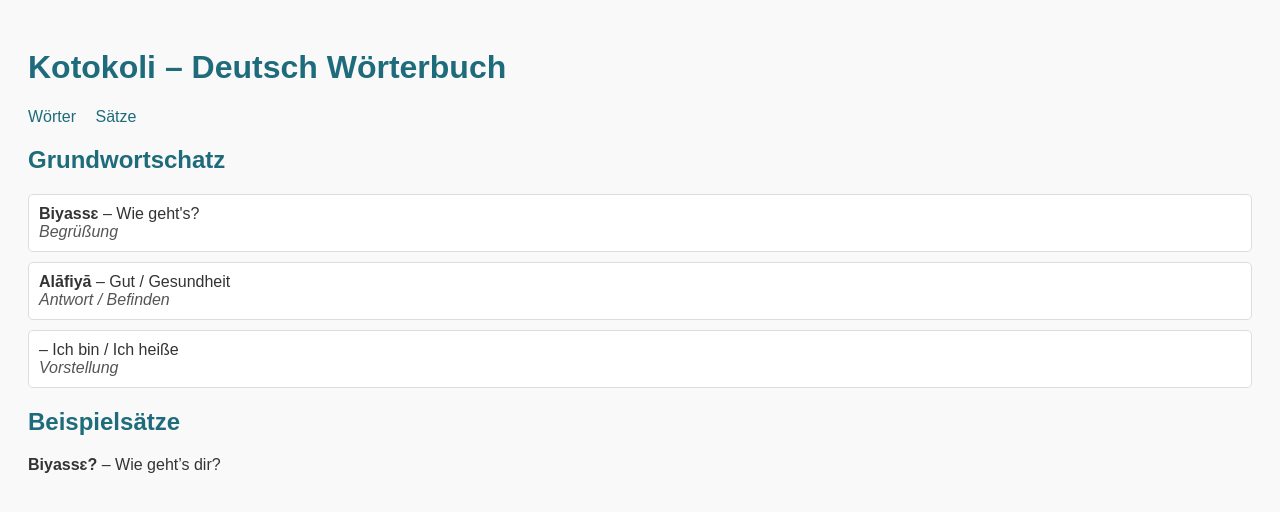
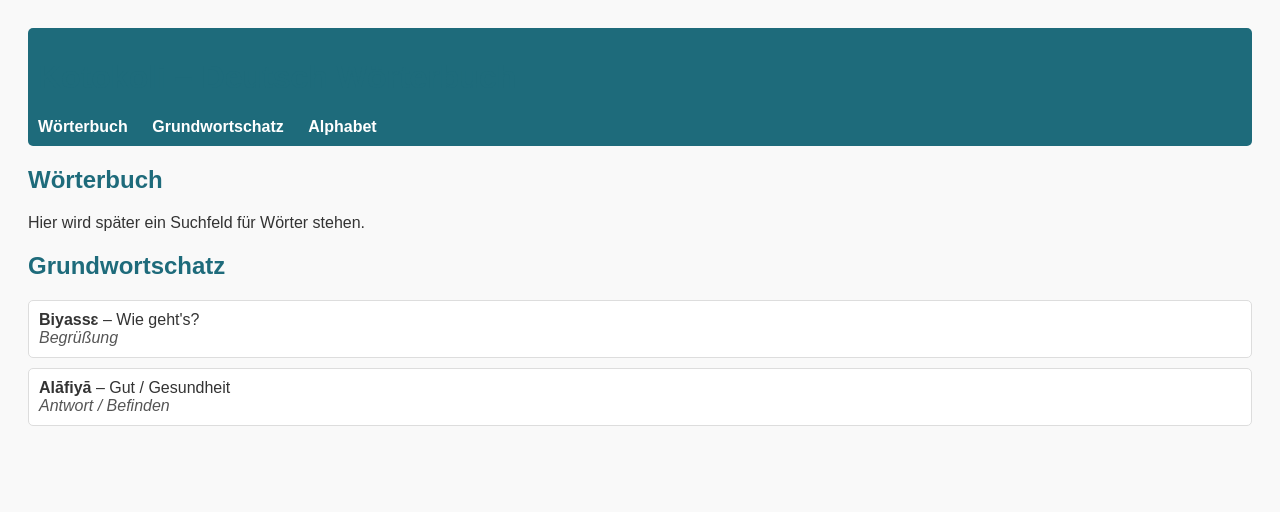
Before and after one commit to sarahtbnu/kotokoli-woerterbuch, a plain HTML site: page index.html in a window 1280 px wide. Drawn offline with Linux system fonts and the light colour scheme.

Commit message:
Update index.html

```diff
--- a/index.html
+++ b/index.html
@@ -10,6 +10,21 @@
       background: #f9f9f9;
       color: #333;
       padding: 20px;
+    }
+    header {
+      background-color: #1e6b7b;
+      color: white;
+      padding: 10px;
+      border-radius: 5px;
+    }
+    nav a {
+      margin-right: 20px;
+      text-decoration: none;
+      color: white;
+      font-weight: bold;
+    }
+    nav a:hover {
+      text-decoration: underline;
     }
     h1, h2 {
       color: #1e6b7b;
@@ -28,25 +43,25 @@
       font-style: italic;
       color: #555;
     }
-    nav a {
-      margin-right: 15px;
-      text-decoration: none;
-      color: #1e6b7b;
-    }
-    nav {
-      margin-bottom: 20px;
-    }
   </style>
 </head>
 <body>
 
-  <h1>Kotokoli – Deutsch Wörterbuch</h1>
-  <nav>
-    <a href="#woerter">Wörter</a>
-    <a href="#saetze">Sätze</a>
-  </nav>
+  <header>
+    <h1>Kotokoli – Deutsch Wörterbuch</h1>
+    <nav>
+      <a href="#woerterbuch">Wörterbuch</a>
+      <a href="#grundwortschatz">Grundwortschatz</a>
+      <a href="alphabet.html">Alphabet</a>
+    </nav>
+  </header>
 
-  <section id="woerter">
+  <section id="woerterbuch">
+    <h2>Wörterbuch</h2>
+    <p>Hier wird später ein Suchfeld für Wörter stehen.</p>
+  </section>
+
+  <section id="grundwortschatz">
     <h2>Grundwortschatz</h2>
     <div class="word-list">
       <div class="word">
@@ -57,18 +72,7 @@
         <strong>Alāfiyā</strong> – Gut / Gesundheit <br>
         <span class="category">Antwort / Befinden</span>
       </div>
-      <div class="word">
-        <strong></strong> – Ich bin / Ich heiße <br>
-        <span class="category">Vorstellung</span>
-      </div>
     </div>
-  </section>
-
-  <section id="saetze">
-    <h2>Beispielsätze</h2>
-
-    <p><strong>Biyassɛ?</strong> – Wie geht’s dir?</p>
-
   </section>
 
 </body>
```
